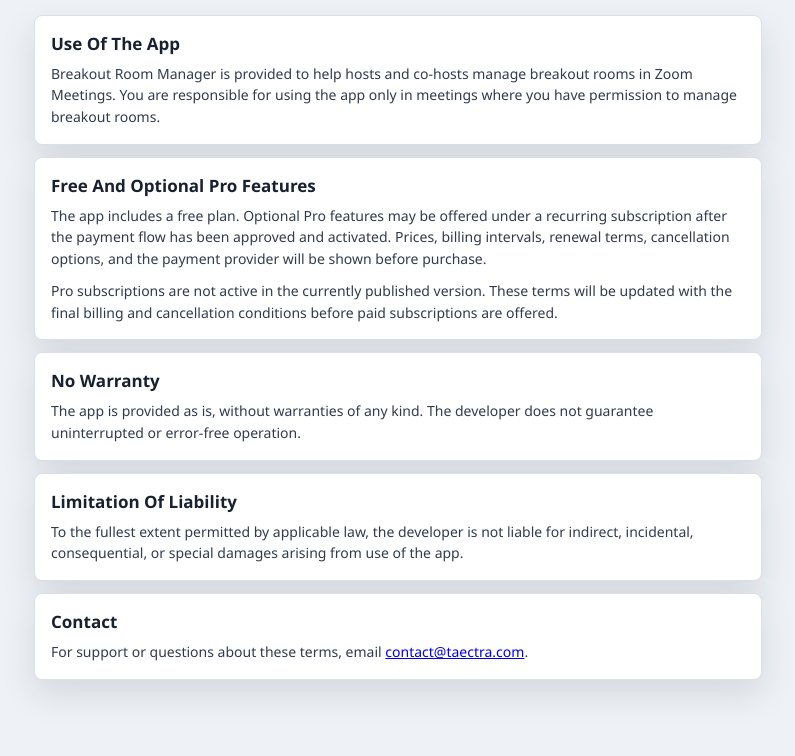
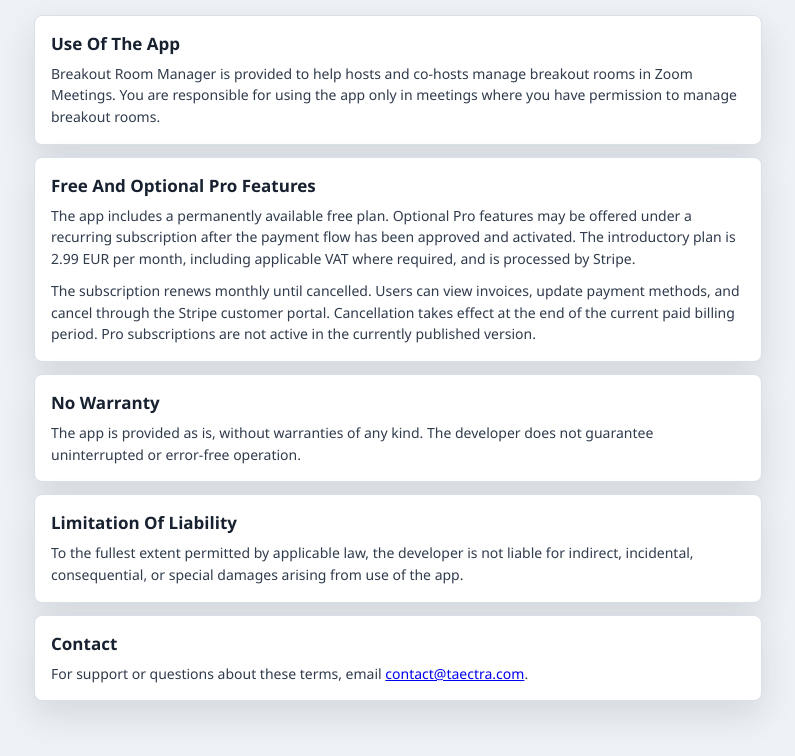
Before and after one commit to graffuxx/ZoomBreakoutAutomator, a website: page terms.html in a window 1280 px wide. Shown: the part 114-870 px from the top of the page, without its empty margins (242-1037 px from the left). Drawn offline with Linux system fonts and the light colour scheme.

Commit message:
Add secure Stripe billing foundation

```diff
--- a/terms.html
+++ b/terms.html
@@ -19,8 +19,8 @@
 
       <section class="legal-card">
         <h2>Free And Optional Pro Features</h2>
-        <p>The app includes a free plan. Optional Pro features may be offered under a recurring subscription after the payment flow has been approved and activated. Prices, billing intervals, renewal terms, cancellation options, and the payment provider will be shown before purchase.</p>
-        <p>Pro subscriptions are not active in the currently published version. These terms will be updated with the final billing and cancellation conditions before paid subscriptions are offered.</p>
+        <p>The app includes a permanently available free plan. Optional Pro features may be offered under a recurring subscription after the payment flow has been approved and activated. The introductory plan is 2.99 EUR per month, including applicable VAT where required, and is processed by Stripe.</p>
+        <p>The subscription renews monthly until cancelled. Users can view invoices, update payment methods, and cancel through the Stripe customer portal. Cancellation takes effect at the end of the current paid billing period. Pro subscriptions are not active in the currently published version.</p>
       </section>
 
       <section class="legal-card">
```
